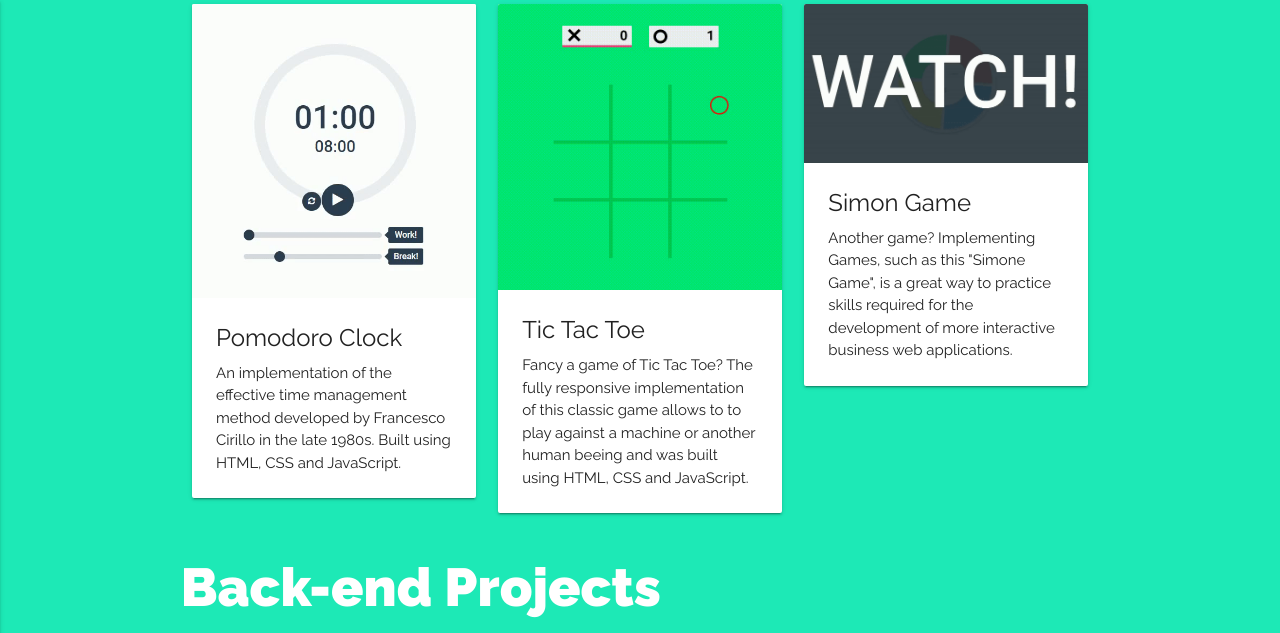
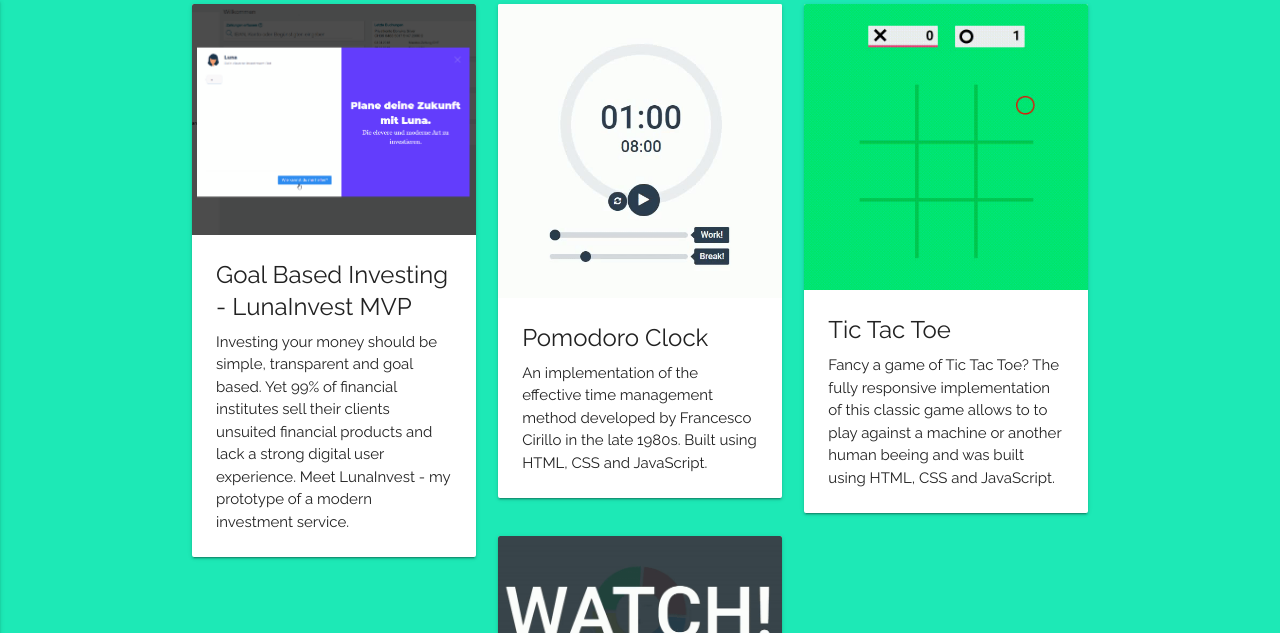
Before and after one commit to fabioderendinger/fabioderendinger.github.io, a Jekyll site: the page index.html, which Jekyll copies as it is, in a window 1280 px wide and 900 px high, scrolled down 1762 px, cut to the strip 0-633 px from the top of the window. Built offline with Jekyll 4.4.1, drawn with Linux system fonts in a browser that asks for light colours; nearby versions of some CDN libraries; some of the changed text lies outside the part shown.

Commit message:
portfolio updated

```diff
--- a/index.html
+++ b/index.html
@@ -37,7 +37,7 @@
                 <a href="#" data-activates="mobile-demo" class="button-collapse"><i class="material-icons">menu</i></a>
                 <ul class="right hide-on-med-and-down">
                     <li><a href="https://fabioderendinger.github.io">Home</a></li>
-                    <li><a href="https://fabioderendinger.github.io/blog">Blog</a></li>
+                    <!-- <li><a href="https://fabioderendinger.github.io/blog">Blog</a></li> -->
                 </ul>
                 <ul class="side-nav" id="mobile-demo">
                     <li><a href="https://fabioderendinger.github.io">Home</a></li>
@@ -104,13 +104,25 @@
                 <div class="col s12 m6 l4">
                     <div class="card">
                         <div class="card-image">
+                        <img src="images/lunainvest.gif" alt="LunaInvest GIF">
+                        </div>
+                        <div class="card-content">
+                        <span class="card-title">Goal Based Investing - LunaInvest MVP</span>
+                        <p>Investing your money should be simple, transparent and goal based. Yet 99% of financial institutes sell their clients unsuited financial products and lack a strong digital user experience. Meet LunaInvest - my prototype of a modern investment service.</p>
+                        </div>
+                        <a href="https://lunainvest.github.io/demo/"><span class="card-link"></span></a>
+                    </div>
+                </div>
+                <div class="col s12 m6 l4">
+                    <div class="card">
+                        <div class="card-image">
                         <img src="images/pomodoro_by_fabio_derendinger.gif" alt="Pomodoro Clock GIF">
                         </div>
                         <div class="card-content">
                         <span class="card-title">Pomodoro Clock</span>
                         <p>An implementation of the effective time management method developed by Francesco Cirillo in the late 1980s. Built using HTML, CSS and JavaScript.</p>
                         </div>
-                        <a href="#"><span class="card-link"></span></a>
+                        <a href="https://codepen.io/fabioderendinger/pen/oGoQGE"><span class="card-link"></span></a>
                     </div>
                 </div>
                 <div class="col s12 m6 l4">
@@ -122,7 +134,7 @@
                         <span class="card-title">Tic Tac Toe</span>
                         <p>Fancy a game of Tic Tac Toe? The fully responsive implementation of this classic game allows to to play against a machine or another human beeing and was built using HTML, CSS and JavaScript.</p>
                         </div>
-                        <a href="#"><span class="card-link"></span></a>
+                        <a href="https://codepen.io/fabioderendinger/pen/NayGYJ"><span class="card-link"></span></a>
                     </div>
                 </div>
                 <div class="col s12 m6 l4">
@@ -134,7 +146,7 @@
                         <span class="card-title">Simon Game</span>
                         <p>Another game? Implementing Games, such as this "Simone Game", is a great way to practice skills required for the development of more interactive business web applications.</p>
                         </div>
-                        <a href="#"><span class="card-link"></span></a>
+                        <a href="https://codepen.io/fabioderendinger/pen/bovOdz"><span class="card-link"></span></a>
                     </div>
                 </div>
             </div>
@@ -143,6 +155,18 @@
                 <h2 class="portfolio">Back-end Projects</h2>
             </div>
             <div id="masonry-grid-2" class="row">
+                <div class="col s12 m6 l4">
+                    <div class="card">
+                        <div class="card-image">
+                            <img src="images/itemcatalog.gif" alt="Item Catalog GIF">
+                        </div>
+                        <div class="card-content">
+                            <span class="card-title">Item Catalog Webapp</span>
+                            <p>The Item Catalog Webapp provides a list of items within a variety of categories, as well as a user registration and authentication system. This project uses persistent data storage to create a RESTful web application that allows users to perform Create, Read, Update, and Delete operations.</p>
+                        </div>
+                        <a target="_blank" href="http://ec2-18-197-97-251.eu-central-1.compute.amazonaws.com/"><span class="card-link"></span></a>
+                    </div>
+                </div>
                 <div class="col s12 m6 l4">
                     <div class="card">
                         <div class="card-image">
```
Also changed, not shown: images/itemcatalog.gif (added), images/lunainvest.gif (added).
